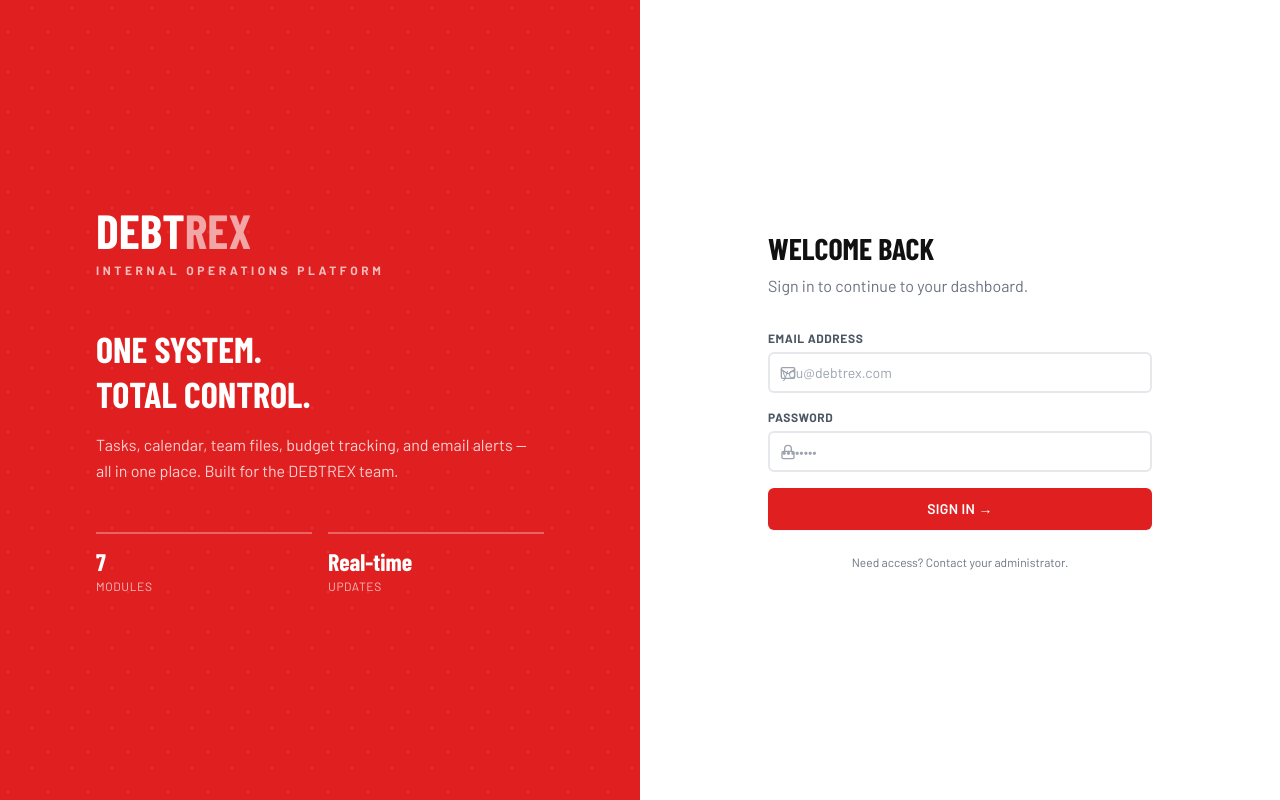
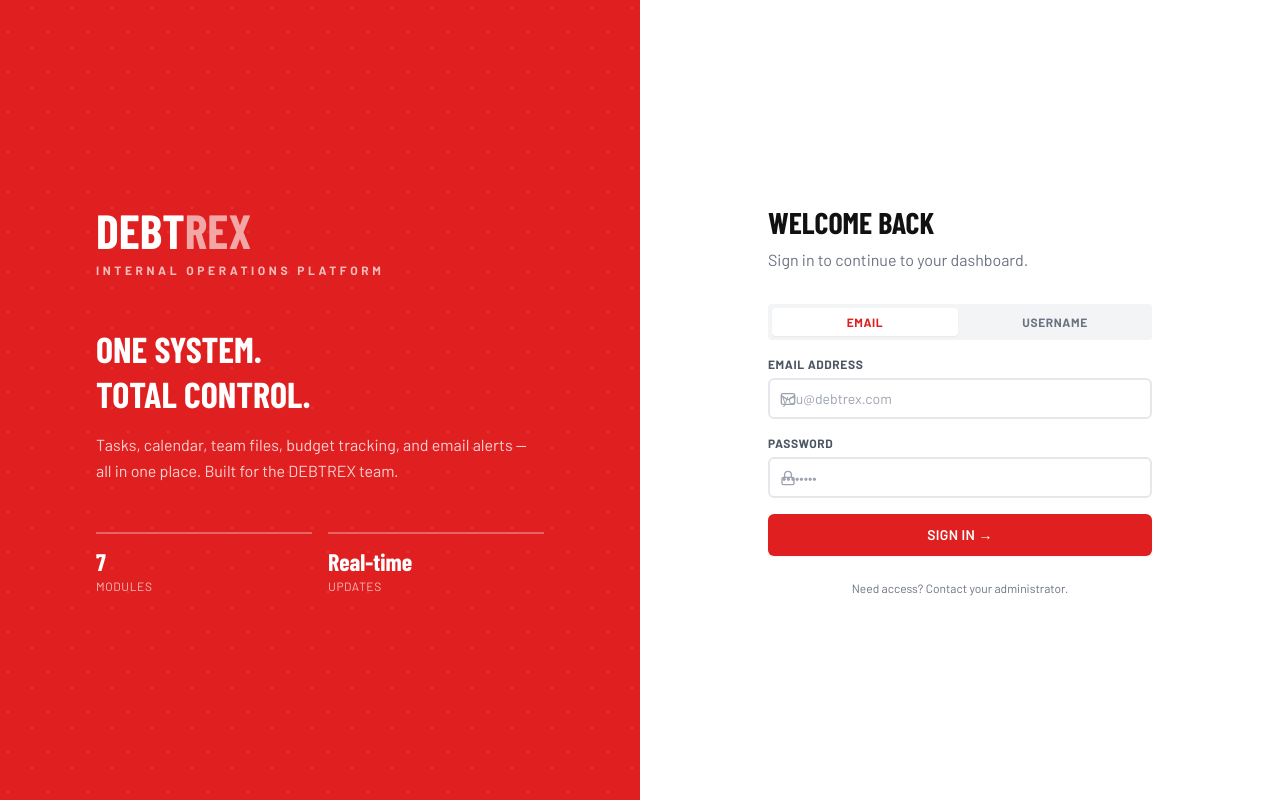
Before and after one commit to DEBTREXSOLUTIONS/debtrex-internal-system, a Next.js app: page /login in a window 1280 px wide. Built offline with nearby package versions, Linux system fonts and the light colour scheme; a web font is replaced by a local one.

Commit message:
LOGIN UPDATE

```diff
--- a/app/login/page.tsx
+++ b/app/login/page.tsx
@@ -1,9 +1,10 @@
 "use client";
 import { useState } from 'react';
-import { Lock, Mail, AlertCircle } from 'lucide-react';
+import { Lock, Mail, User, AlertCircle } from 'lucide-react';
 
 export default function LoginPage() {
-  const [email, setEmail] = useState('');
+  const [mode, setMode] = useState<'email' | 'username'>('email');
+  const [identifier, setIdentifier] = useState('');
   const [password, setPassword] = useState('');
   const [error, setError] = useState('');
   const [loading, setLoading] = useState(false);
@@ -16,7 +17,7 @@ export default function LoginPage() {
       const res = await fetch('/api/auth/login', {
         method: 'POST',
         headers: { 'Content-Type': 'application/json' },
-        body: JSON.stringify({ email, password }),
+        body: JSON.stringify({ email: identifier, password }),
         credentials: 'include',
       });
       const data = await res.json();
@@ -84,17 +85,40 @@ export default function LoginPage() {
             </div>
           )}
 
+          <div className="flex gap-1 mb-4 p-1 bg-gray-100 rounded">
+            <button
+              type="button"
+              onClick={() => { setMode('email'); setIdentifier(''); }}
+              className={`flex-1 py-1.5 text-xs font-bold uppercase tracking-wider rounded ${mode === 'email' ? 'bg-white text-brand-red shadow-sm' : 'text-gray-500'}`}
+            >
+              Email
+            </button>
+            <button
+              type="button"
+              onClick={() => { setMode('username'); setIdentifier(''); }}
+              className={`flex-1 py-1.5 text-xs font-bold uppercase tracking-wider rounded ${mode === 'username' ? 'bg-white text-brand-red shadow-sm' : 'text-gray-500'}`}
+            >
+              Username
+            </button>
+          </div>
+
           <form onSubmit={handleSubmit} className="space-y-4">
             <div>
-              <label className="label">Email Address</label>
+              <label className="label">{mode === 'email' ? 'Email Address' : 'Username'}</label>
               <div className="relative">
-                <Mail className="absolute left-3 top-1/2 -translate-y-1/2 text-gray-400" size={16} />
+                {mode === 'email' ? (
+                  <Mail className="absolute left-3 top-1/2 -translate-y-1/2 text-gray-400" size={16} />
+                ) : (
+                  <User className="absolute left-3 top-1/2 -translate-y-1/2 text-gray-400" size={16} />
+                )}
                 <input
-                  type="email"
+                  key={mode}
+                  type={mode === 'email' ? 'email' : 'text'}
                   required
-                  value={email}
-                  onChange={e => setEmail(e.target.value)}
-                  placeholder="you@debtrex.com"
+                  autoComplete={mode === 'email' ? 'email' : 'username'}
+                  value={identifier}
+                  onChange={e => setIdentifier(e.target.value)}
+                  placeholder={mode === 'email' ? 'you@debtrex.com' : 'username'}
                   className="input pl-10"
                 />
               </div>
```
